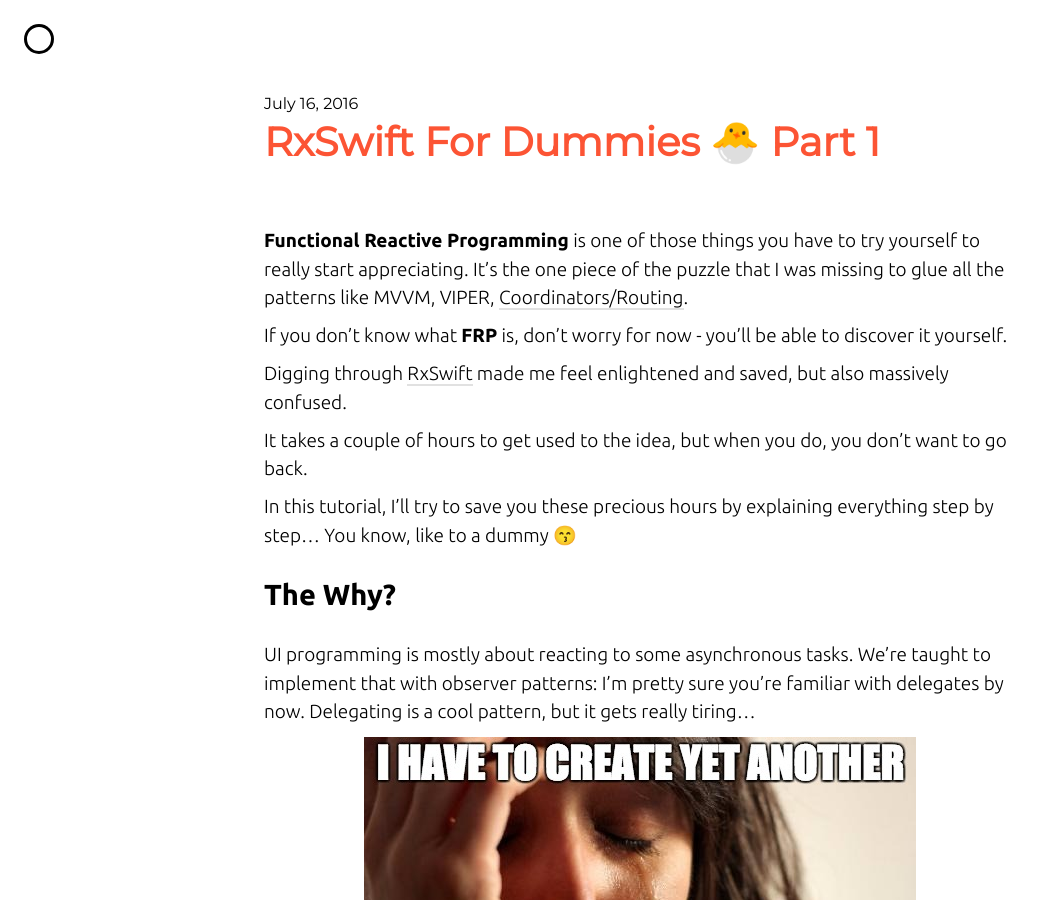
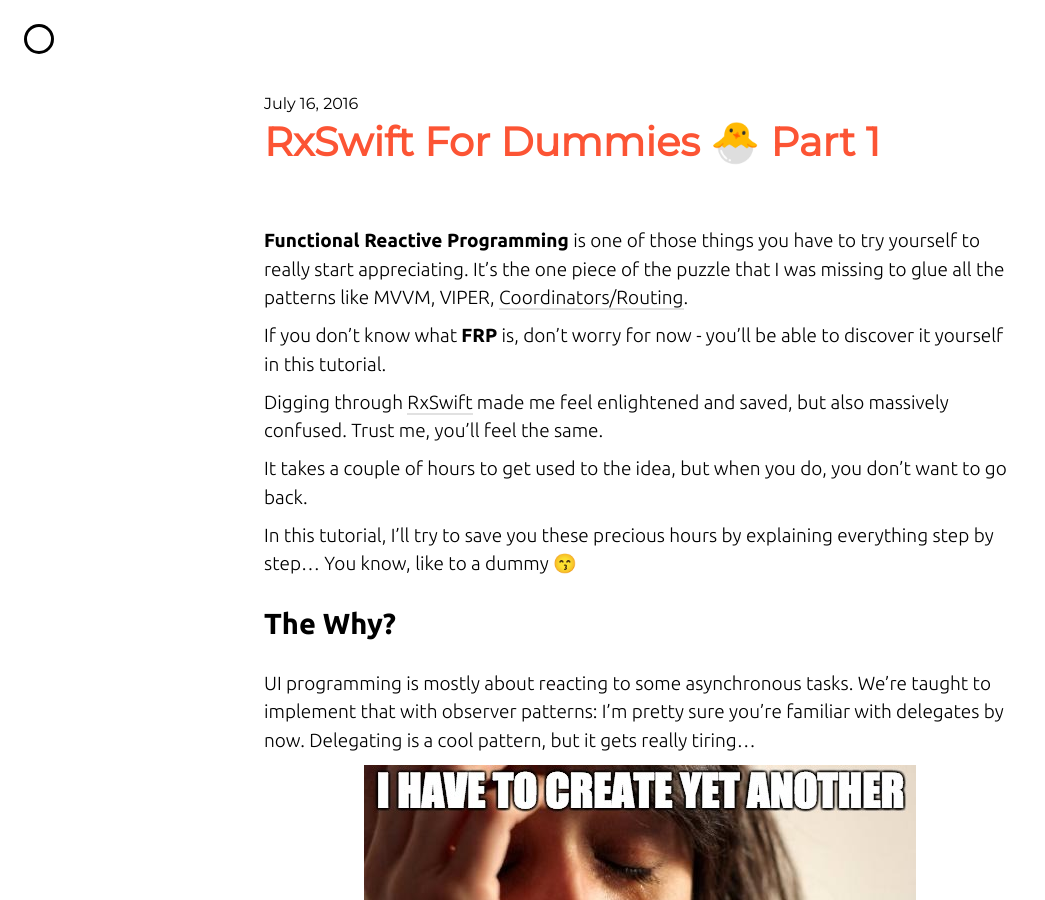
Before and after one commit to michalciurus/michalciurus.github.io, a Jekyll site: the page built from _posts/2016-07-16-RxSwift-for-dummies-#1-Observables.markdown, in a window 1280 px wide and 900 px high. Shown: the whole window, without its empty margins (0-1045 px from the left). Built offline with Jekyll 4.4.1, drawn with Linux system fonts in a browser that asks for light colours; nearby versions of some CDN libraries; some of the changed text lies outside the part shown.

Commit message:
no message

```diff
--- a/_posts/2016-07-16-RxSwift-for-dummies-#1-Observables.markdown
+++ b/_posts/2016-07-16-RxSwift-for-dummies-#1-Observables.markdown
@@ -4,9 +4,9 @@ title: RxSwift For Dummies 🐣 Part 1
 
 **Functional Reactive Programming** is one of those things you have to try yourself to really start appreciating. It's the one piece of the puzzle that I was missing to glue all the patterns like MVVM, VIPER, [Coordinators/Routing](http://khanlou.com/2015/10/coordinators-redux/).
 
-If you don't know what **FRP** is, don't worry for now - you'll be able to discover it yourself.
+If you don't know what **FRP** is, don't worry for now - you'll be able to discover it yourself in this tutorial.
 
-Digging through [RxSwift](https://github.com/ReactiveX/RxSwift) made me feel enlightened and saved, but also massively confused.
+Digging through [RxSwift](https://github.com/ReactiveX/RxSwift) made me feel enlightened and saved, but also massively confused. Trust me, you'll feel the same.
 
 It takes a couple of hours to get used to the idea, but when you do, you don't want to go back.
 
```
Also changed, not shown: other parts of _posts/2016-07-16-RxSwift-for-dummies-#1-Observables.markdown (+1 -1 lines).
